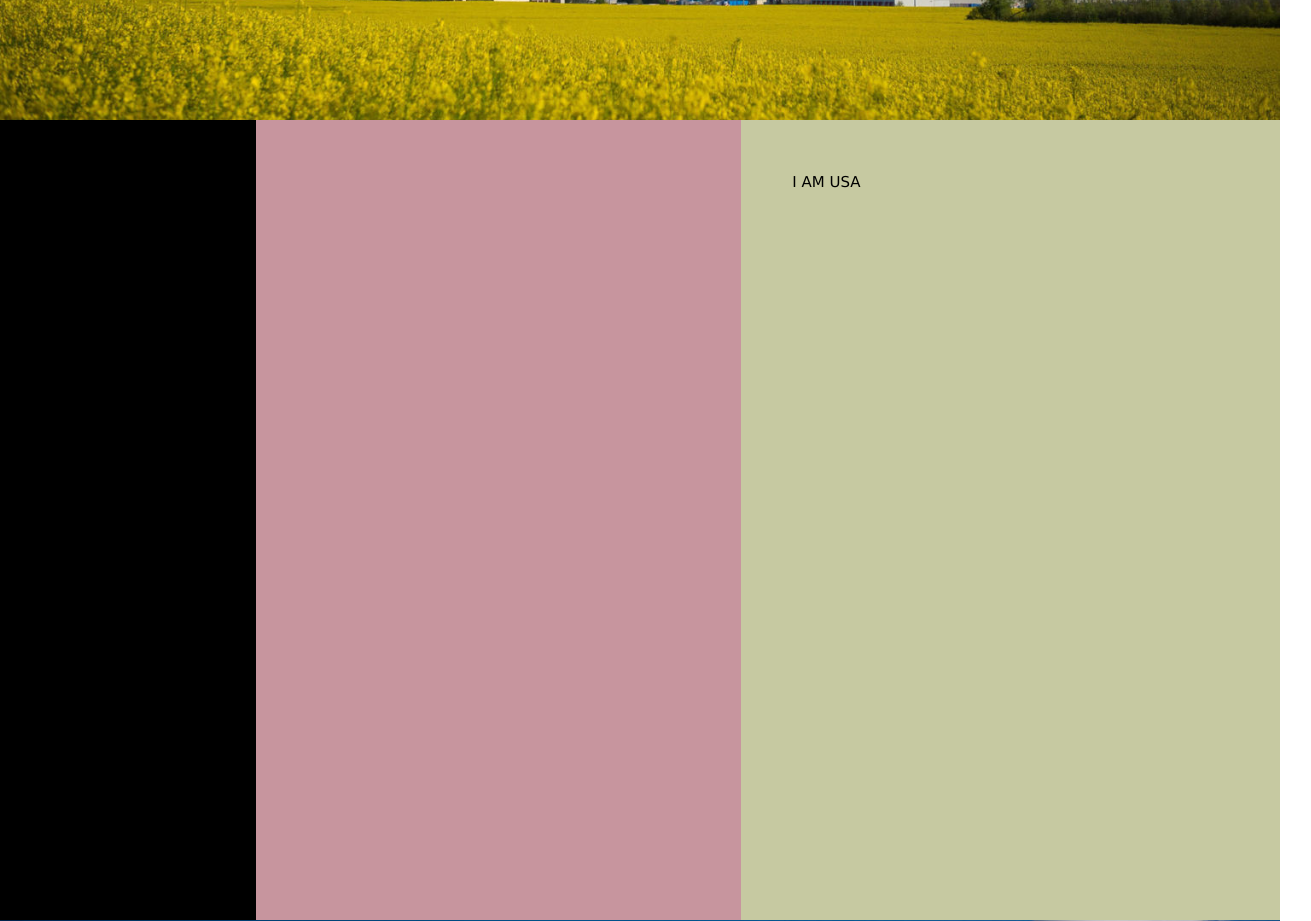
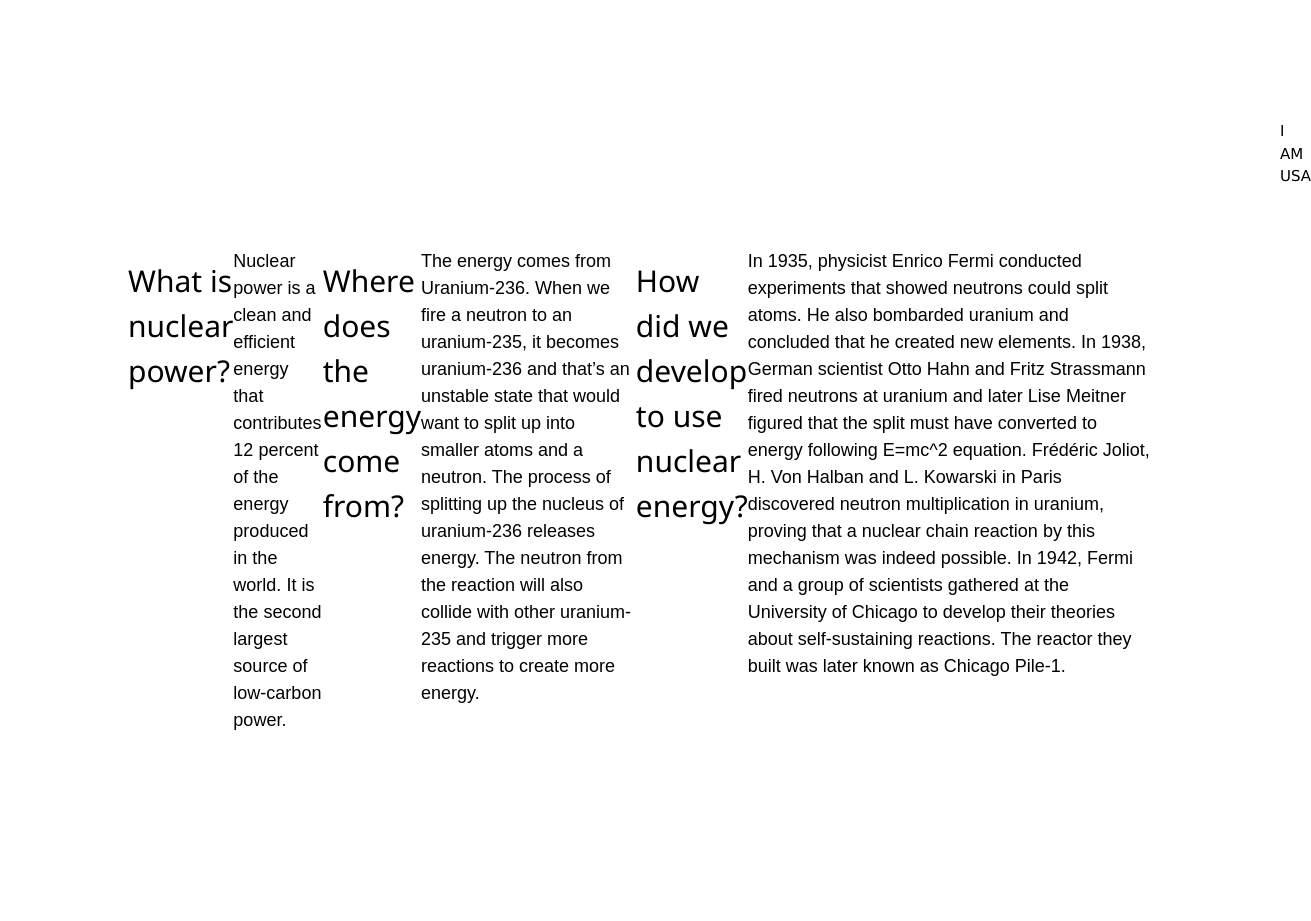
Before and after one commit to UW-CSE442-WI20/FP-global-nuclear-power-plant, a website built with Parcel: page src/index.html in a window 1280 px wide. Shown: the part 680-1601 px from the top of the page, 1311 px wide, since content can reach past the window. Built offline with nearby package versions, Linux system fonts and the light colour scheme.

Commit message:
style suggestion please

```diff
--- a/src/index.html
+++ b/src/index.html
@@ -10,20 +10,42 @@
 </head>
 
 <body>
-  <div class="parallax">
-    <div class="topic one">
+  <!-- <div class="parallax"> -->
+    <div class="section topic one">
       <h1>Nukes!</h1>
       <h3>Do you know how much we rely on nuclear power?</h3>
       <img style="width: 20%; padding: 10px;" src="../static/giphy.gif" />
       <a href="#dashboard" class="more">See more!</a>
     </div>
-    <div class="nuclear-intro-container" id="intro">
+    <div class="section nuclear-intro-container" id="intro">
+      <h2>What is nuclear power?</h2>
+      <div>
+        Nuclear power is a clean and efficient energy that contributes 12
+        percent of the energy produced in the world. It is the second largest source of low-carbon power.
+      </div>
+      <h2>Where does the energy come from?</h2>
+      <div>
+        The energy comes from Uranium-236. When we fire a neutron to an uranium-235, it becomes uranium-236
+        and that’s an unstable state that would want to split up into smaller atoms and a neutron. The process of
+        splitting up the nucleus of uranium-236 releases energy. The neutron from the reaction will also collide
+        with other uranium-235 and trigger more reactions to create more energy.
+      </div>
+      <h2>How did we develop to use nuclear energy?</h2>
+      <div>
+        In 1935, physicist Enrico Fermi conducted experiments that showed
+        neutrons could split atoms. He also bombarded uranium and concluded that he created new elements.
+        In 1938, German scientist Otto Hahn and Fritz Strassmann fired neutrons at uranium and later Lise Meitner figured that the split must
+        have converted to energy following E=mc^2 equation. Frédéric Joliot, H. Von Halban and L. Kowarski in Paris discovered neutron multiplication
+        in uranium, proving that a nuclear chain reaction by this mechanism was indeed possible. In 1942, Fermi and a group of scientists gathered at the
+        University of Chicago to develop their theories about self-sustaining reactions. The reactor they built was later
+        known as Chicago Pile-1.
+      </div>
     </div>
-    <div id="america-container">
+    <div class="section" id="america-container">
       <div id="america-map" class="map"></div>
       <div id="america-text" class="info-text">I AM USA</div>
     </div>
-    <div class="menu">
+    <div class="section menu">
       <h1>Let's take a look at other countries!</h1>
       <div style="display: flex;">
         <a href="#countries" id="china" class="more country-button">China</a>
@@ -32,7 +54,7 @@
         <a href="#countries" id="australia" class="more country-button">Australia</a>
       </div>
     </div>
-    <div id="countries" class="countries-container w3-display-container">
+    <div id="countries" class="section countries-container w3-display-container">
       <div class="slide slide1">
         <div style="display: flex">
           <div id="china-map" class="map">china</div>
@@ -80,7 +102,7 @@
     </div>
   </div>
 
-  <div id="dashboard">
+  <div class="section" id="dashboard">
     <div id="map-container">
       <div id="map-legend">
         <table>
@@ -122,7 +144,7 @@
         </tr>
       </table>
     </div>
-  </div>
+  <!-- </div> -->
 
   <script src="./index.js"></script>
 </body>
--- a/src/index.js
+++ b/src/index.js
@@ -135,57 +135,57 @@ document.getElementById("australia").addEventListener("click", function () {
     currentDiv(4);
 })
 
-setTimeout(function() { typeWriter("china-content", china, 0); }, 35000);
+// setTimeout(function() { typeWriter("china-content", china, 0); }, 35000);
 
-setTimeout(function() { typeWriter("france-content", france, 0); }, 35000);
+// setTimeout(function() { typeWriter("france-content", france, 0); }, 35000);
 
-setTimeout(function() { typeWriter("australia-content", australia, 0); }, 35000);
+// setTimeout(function() { typeWriter("australia-content", australia, 0); }, 35000);
 
-setTimeout(function() { typeWriter("japan-content", japan, 0); }, 35000);
+// setTimeout(function() { typeWriter("japan-content", japan, 0); }, 35000);
 
-var speed = 10;
-function typeWriter(id, text, i) {
-    if (i < text.length) {
-        document.getElementById(id).innerHTML += text.charAt(i);
-        setTimeout(function() { typeWriter(id, text, i + 1) }, speed);
-    }
-}
+// var speed = 10;
+// function typeWriter(id, text, i) {
+//     if (i < text.length) {
+//         document.getElementById(id).innerHTML += text.charAt(i);
+//         setTimeout(function() { typeWriter(id, text, i + 1) }, speed);
+//     }
+// }
 
 
-function replaceText(text) {
-    document.getElementById("intro").innerHTML = text;
-}
+// function replaceText(text) {
+//     document.getElementById("intro").innerHTML = text;
+// }
 
-document.getElementById("intro").innerHTML = '<h1>What is nuclear power?</h1>';
-setTimeout(function() { replaceText(introTitles[0]); }, 2000);
-setTimeout(function() { typeWriter("intro", introContents[0], 0) }, 2000);
-setTimeout(function() { replaceText(introTitles[1]); }, 6000);
-setTimeout(function() { typeWriter("intro", introContents[1], 0) }, 6000);
-setTimeout(function() { replaceText(introTitles[2]); }, 15000);
-setTimeout(function() { typeWriter("intro", introContents[2], 0) }, 15000);
-setTimeout(function() { typeWriter("intro", introContents[3], 0) }, 18000);
-setTimeout(function() { typeWriter("intro", introContents[4], 0) }, 21000);
-setTimeout(function() { typeWriter("intro", introContents[5], 0) }, 24000);
-setTimeout(function() { replaceText(introTitles[0] + introContents[0] + introTitles[1] + introContents[1] + introTitles[2] + introContents[2]
-                                + introContents[3] + introContents[4] + introContents[5]); }, 30000);
+// document.getElementById("intro").innerHTML = '<h1>What is nuclear power?</h1>';
+// setTimeout(function() { replaceText(introTitles[0]); }, 2000);
+// setTimeout(function() { typeWriter("intro", introContents[0], 0) }, 2000);
+// setTimeout(function() { replaceText(introTitles[1]); }, 6000);
+// setTimeout(function() { typeWriter("intro", introContents[1], 0) }, 6000);
+// setTimeout(function() { replaceText(introTitles[2]); }, 15000);
+// setTimeout(function() { typeWriter("intro", introContents[2], 0) }, 15000);
+// setTimeout(function() { typeWriter("intro", introContents[3], 0) }, 18000);
+// setTimeout(function() { typeWriter("intro", introContents[4], 0) }, 21000);
+// setTimeout(function() { typeWriter("intro", introContents[5], 0) }, 24000);
+// setTimeout(function() { replaceText(introTitles[0] + introContents[0] + introTitles[1] + introContents[1] + introTitles[2] + introContents[2]
+//                                 + introContents[3] + introContents[4] + introContents[5]); }, 30000);
 
 
 // text
-var introTitles = ['<h2>What is nuclear power?</h2>', '<h2>Where does the energy come from?</h2>', '<h2>How did we develop to use nuclear energy?</h2>'];
-var introContents = ['Nuclear power is a clean and efficient energy that contributes 12 ' +
-                    'percent of the energy produced in the world. It is the second largest source of low-carbon power.',
-                    'The energy comes from Uranium-236. When we fire a neutron to an uranium-235, it becomes uranium-236 ' +
-                    'and that’s an unstable state that would want to split up into smaller atoms and a neutron. The process of ' +
-                    'splitting up the nucleus of uranium-236 releases energy. ' +
-                    'The neutron from the reaction will also collide with other uranium-235 and trigger more reactions to create more ' +
-                    'energy.', ' In 1935, physicist Enrico Fermi conducted experiments that showed ' +
-                    'neutrons could split atoms. He also bombarded uranium and concluded that he created new elements. ',
-                    'In 1938, German scientist Otto Hahn and Fritz Strassmann fired neutrons at uranium and later Lise Meitner figured that the split must ' +
-                    'have converted to energy following E=mc^2 equation.', ' Frédéric Joliot, H. Von Halban and L. Kowarski in Paris discovered neutron multiplication ' +
-                    'in uranium, proving that a nuclear chain reaction by this mechanism was indeed possible.', ' In 1942, Fermi and a group of scientists gathered at the ' +
-                    'University of Chicago to develop their theories about self-sustaining reactions. The reactor they built was later ' +
-                    'known as Chicago Pile-1.'
-                ];
+// var introTitles = ['<h2>What is nuclear power?</h2>', '<h2>Where does the energy come from?</h2>', '<h2>How did we develop to use nuclear energy?</h2>'];
+// var introContents = ['Nuclear power is a clean and efficient energy that contributes 12 ' +
+//                     'percent of the energy produced in the world. It is the second largest source of low-carbon power.',
+//                     'The energy comes from Uranium-236. When we fire a neutron to an uranium-235, it becomes uranium-236 ' +
+//                     'and that’s an unstable state that would want to split up into smaller atoms and a neutron. The process of ' +
+//                     'splitting up the nucleus of uranium-236 releases energy. ' +
+//                     'The neutron from the reaction will also collide with other uranium-235 and trigger more reactions to create more ' +
+//                     'energy.', ' In 1935, physicist Enrico Fermi conducted experiments that showed ' +
+//                     'neutrons could split atoms. He also bombarded uranium and concluded that he created new elements. ',
+//                     'In 1938, German scientist Otto Hahn and Fritz Strassmann fired neutrons at uranium and later Lise Meitner figured that the split must ' +
+//                     'have converted to energy following E=mc^2 equation.', ' Frédéric Joliot, H. Von Halban and L. Kowarski in Paris discovered neutron multiplication ' +
+//                     'in uranium, proving that a nuclear chain reaction by this mechanism was indeed possible.', ' In 1942, Fermi and a group of scientists gathered at the ' +
+//                     'University of Chicago to develop their theories about self-sustaining reactions. The reactor they built was later ' +
+//                     'known as Chicago Pile-1.'
+//                 ];
 
 var usaContent = '<p>Nuclear power in the USA is provided by 98 commercial reactors with a net capacity of 100,350 megawatts.</p>' +
                 '<p>    <u>Development:</u><b>  In 1953, President Dwight D Eisenhower announced Atoms for Peace </b>and in 1958 the first ' +
@@ -199,7 +199,6 @@ var usaContent = '<p>Nuclear power in the USA is provided by 98 commercial react
                 'and delays along with slowing of electricity demand growth. <b> In 1985 the Atomic Energy Act encouraged private corporations to build nuclear reactors </b> ' +
                 'and a significant learning phase followed with many early partial nuclear reactor accidents at experimental reactors and research facilities. </p>';
 
-document.getElementById("america-text").innerHTML = '<h2>Nuclear power in the USA</h2>' + usaContent;
 
 var japan = '    Prior to the 2011 Tohoku earthquake, Japan had generated 30% of its electrical power' +
             ' from nuclear reactors from 9 reactors. In 1954, Japan budgeted 230 million yen for nuclear energy, marking the beginning of Japan\'s ' +
@@ -221,3 +220,9 @@ var australia = '    Australia has never had a nuclear power station. In the mea
                 'deposits and is the world’s largest producer of uranium after Kazakhstan and Canada. With its low-cost coal and natural gas reserves, Australia has been able ' +
                 'to avoid nuclear power. Since the 1950s, the Liberty Party has advocated for the development of nuclear power. And since the 1970s, anti-nuclear movements ' +
                 'developed in Australia. ';
+
+document.getElementById("america-text").innerHTML = '<h2>Nuclear power in the USA</h2>' + usaContent;
+document.getElementById("china-content").innerHTML = china;
+document.getElementById("japan-content").innerHTML = japan;
+document.getElementById("france-content").innerHTML = france;
+document.getElementById("australia-content").innerHTML = australia;
--- a/src/style.css
+++ b/src/style.css
@@ -1,5 +1,12 @@
 html {
     scroll-behavior: smooth;
+    scroll-snap-type: y mandatory;
+}
+
+.section {
+    height: 100vh;
+    scroll-snap-align: start;
+    display: flex;
 }
 
 body {
```
